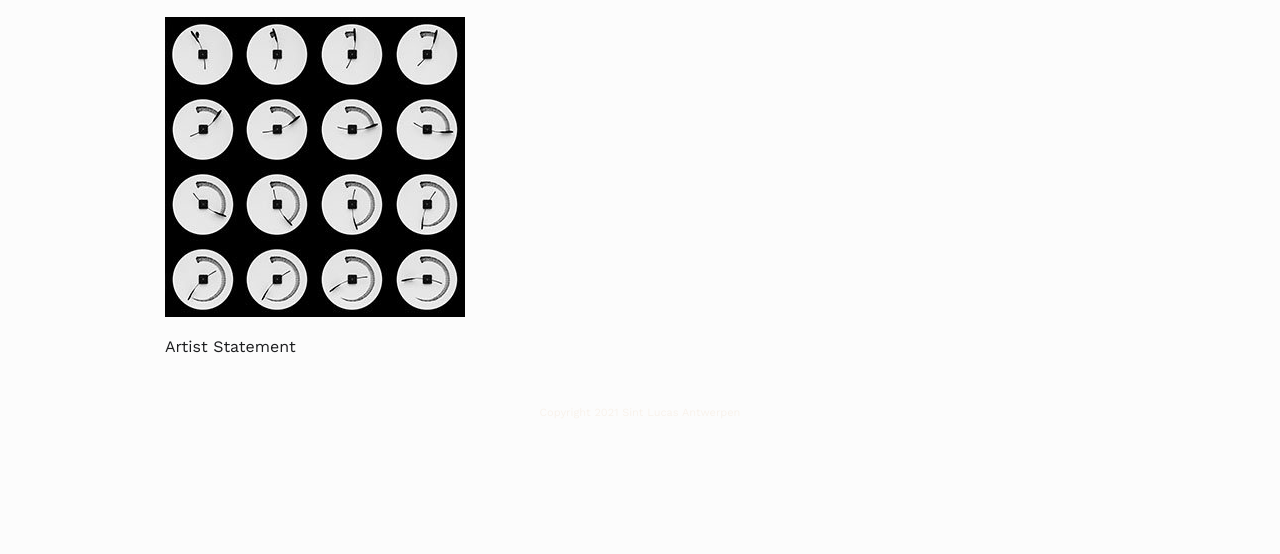
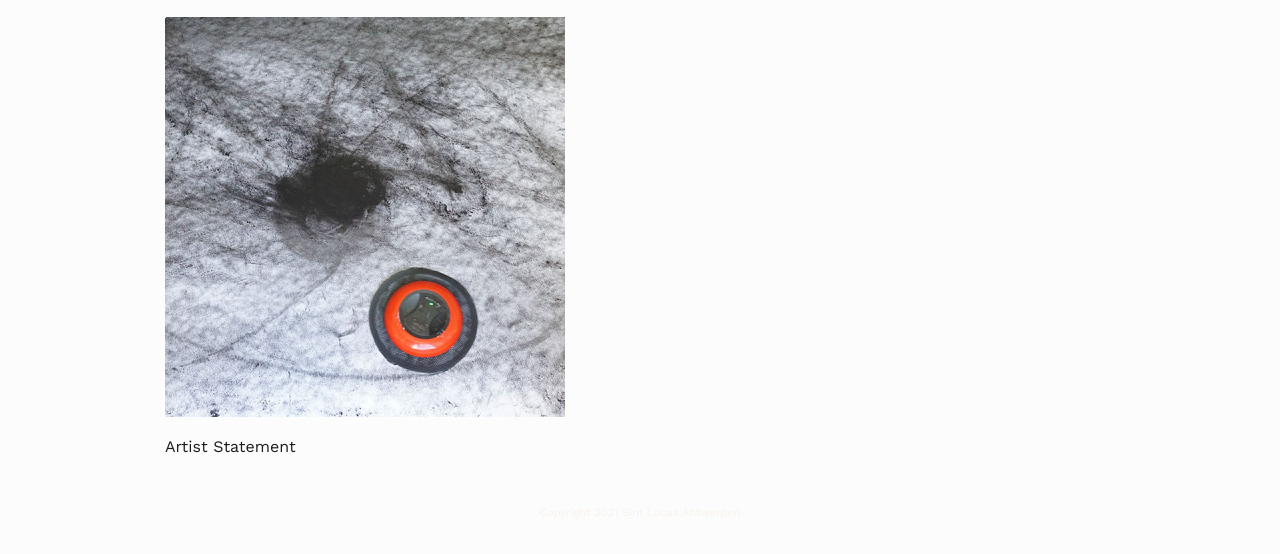
Before and after one commit to fdb/twenty-tags, an Eleventy site: page students/lotte-vandenbussche.md in a window 1280 px wide. Shown: the part 192-746 px from the top of the page. Built offline with nearby package versions, Linux system fonts and the light colour scheme; Eleventy itself is replaced by a stand-in of ours; files that its build step writes are made by us from their sources.

Commit message:
Update Students “lotte-vandenbussche”

```diff
--- a/students/lotte-vandenbussche.md
+++ b/students/lotte-vandenbussche.md
@@ -1,5 +1,5 @@
 ---
 title: Lotte Vandenbussche
-thumb_image: /images/website_tn_oprhea2.jpg
+thumb_image: /images/i01_website_tn_orphea3.png
 ---
 Artist Statement
```
